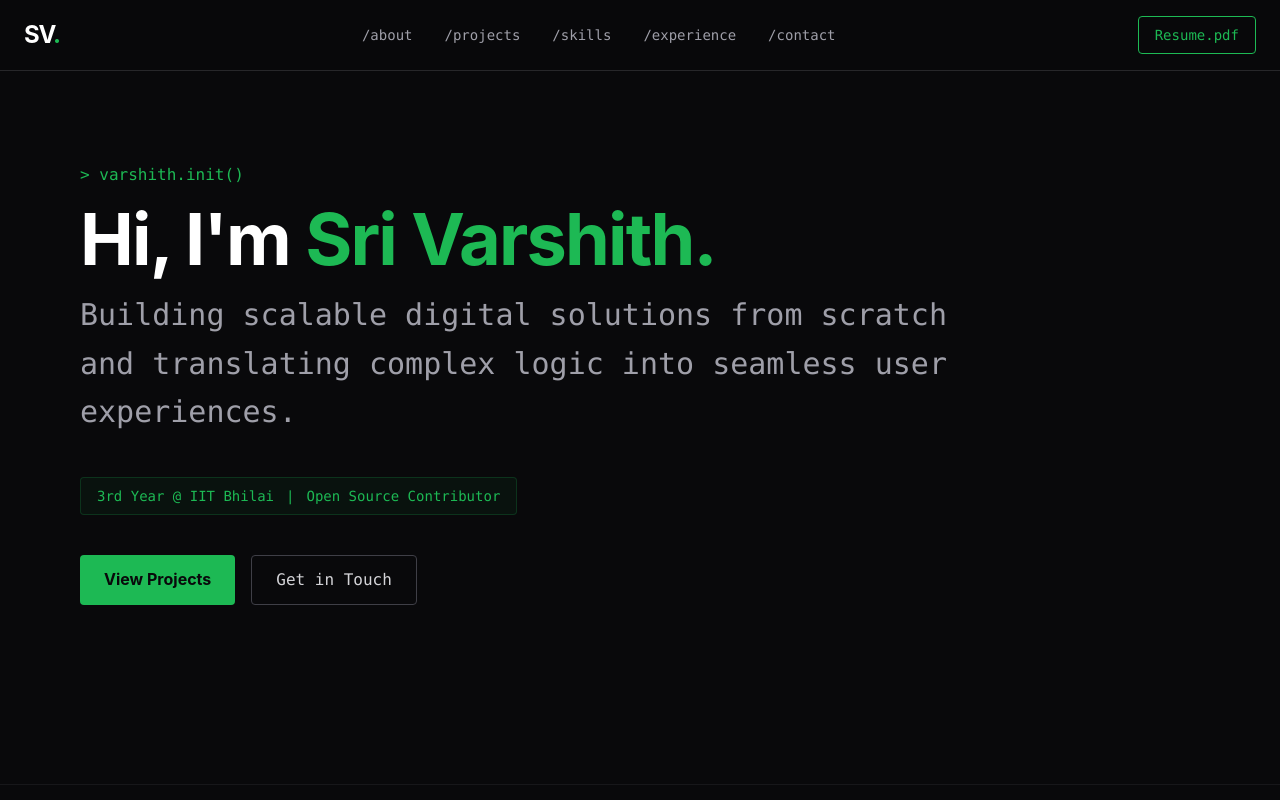
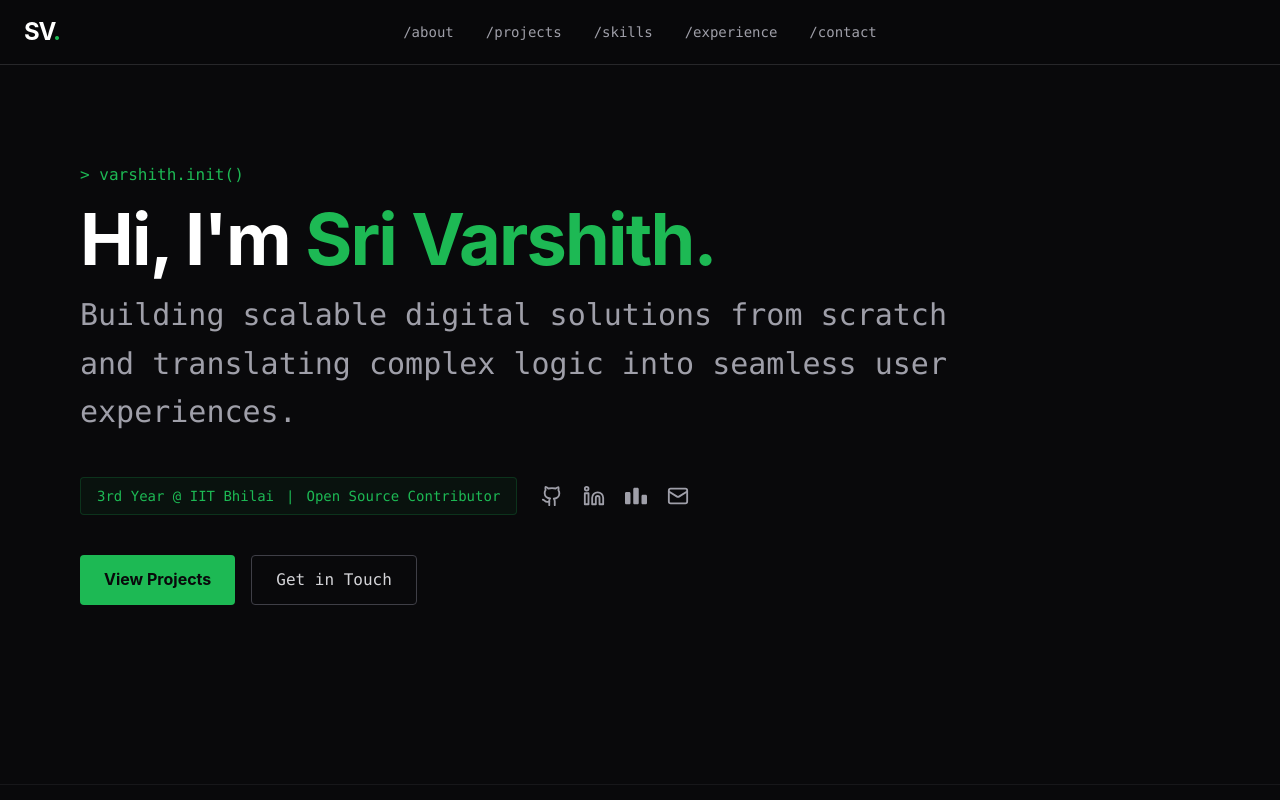
Before and after one commit to Sri-Varshith/portfolio, a React app: page / in a window 1280 px wide. Shown: the top 800 px of the page. Built offline with nearby package versions, Linux system fonts and the light colour scheme; the HTML template or start-up script is replaced by a standard one.

Commit message:
added profile links

```diff
--- a/src/components/Contact.jsx
+++ b/src/components/Contact.jsx
@@ -82,7 +82,7 @@ function Contact() {
                 : "bg-brand-green/10 text-brand-green border-brand-green shadow-[0_0_15px_rgba(29,185,84,0.3)]"
             }`}
           >
-            {status === "idle" && "Submit Solution"}
+            {status === "idle" && "Submit"}
             {status === "running" && `Running on test ${testCase}...`}
             {status === "accepted" && "Verdict: Accepted"}
           </button>
--- a/src/components/Hero.jsx
+++ b/src/components/Hero.jsx
@@ -12,11 +12,42 @@ function Hero() {
       <h2 className="text-xl md:text-3xl font-mono text-zinc-400 mb-10 leading-relaxed max-w-4xl">
 Building scalable digital solutions from scratch and translating complex logic into seamless user experiences.
       </h2>
-      {/* Quick Stats bar */}
-      <div className="flex flex-wrap gap-3 font-mono text-sm text-brand-green mb-10 bg-brand-green/5 border border-brand-green/20 px-4 py-2 rounded w-fit">
-        <span>3rd Year @ IIT Bhilai</span>
-        <span className="hidden md:inline">|</span>
-        <span>Open Source Contributor</span>
+      <div className="flex flex-col md:flex-row items-start md:items-center gap-6 mb-10">
+
+        {/* Your Quick Stats Bar */}
+        <div className="flex flex-wrap gap-3 font-mono text-sm text-brand-green bg-brand-green/5 border border-brand-green/20 px-4 py-2 rounded w-fit">
+          <span>3rd Year @ IIT Bhilai</span>
+          <span className="hidden md:inline">|</span>
+          <span>Open Source Contributor</span>
+        </div>
+
+
+{/* Social Profile Icons */}
+        <div className="flex items-center gap-5">
+          {/* GitHub Icon */}
+          <a href="https://github.com/Sri-Varshith" target="_blank" rel="noreferrer" className="text-zinc-400 hover:text-brand-green transition-colors" title="GitHub">
+            <svg xmlns="http://www.w3.org/2000/svg" width="22" height="22" viewBox="0 0 24 24" fill="none" stroke="currentColor" strokeWidth="2" strokeLinecap="round" strokeLinejoin="round"><path d="M15 22v-4a4.8 4.8 0 0 0-1-3.2c3 0 6-2 6-5.5.08-1.25-.27-2.48-1-3.5.28-1.15.28-2.35 0-3.5 0 0-1 0-3 1.5-2.64-.5-5.36-.5-8 0C6 2 5 2 5 2c-.3 1.15-.3 2.35 0 3.5A5.403 5.403 0 0 0 4 9c0 3.5 3 5.5 6 5.5-.39.49-.68 1.05-.85 1.65-.17.6-.22 1.23-.15 1.85v4"/><path d="M9 18c-4.51 2-5-2-7-2"/></svg>
+          </a>
+
+          {/* LinkedIn Icon */}
+          <a href="https://www.linkedin.com/in/sri-varshith-nimmagadda-159097330/" target="_blank" rel="noreferrer" className="text-zinc-400 hover:text-brand-green transition-colors" title="LinkedIn">
+            <svg xmlns="http://www.w3.org/2000/svg" width="22" height="22" viewBox="0 0 24 24" fill="none" stroke="currentColor" strokeWidth="2" strokeLinecap="round" strokeLinejoin="round"><path d="M16 8a6 6 0 0 1 6 6v7h-4v-7a2 2 0 0 0-2-2 2 2 0 0 0-2 2v7h-4v-7a6 6 0 0 1 6-6z"/><rect width="4" height="12" x="2" y="9"/><circle cx="4" cy="4" r="2"/></svg>
+          </a>
+
+          {/* Codeforces Icon (Official Shape) */}
+          <a href="https://codeforces.com/profile/srivarshith" target="_blank" rel="noreferrer" className="text-zinc-400 hover:text-brand-green transition-colors" title="Codeforces">
+             <svg xmlns="http://www.w3.org/2000/svg" width="22" height="22" viewBox="0 0 24 24" fill="currentColor">
+               <path d="M4.5 7.5C5.328 7.5 6 8.172 6 9v10.5c0 .828-.672 1.5-1.5 1.5h-3C.672 21 0 20.328 0 19.5V9c0-.828.672-1.5 1.5-1.5h3zm9-4.5c.828 0 1.5.672 1.5 1.5v15c0 .828-.672 1.5-1.5 1.5h-3c-.828 0-1.5-.672-1.5-1.5v-15c0-.828.672-1.5 1.5-1.5h3zm9 7.5c.828 0 1.5.672 1.5 1.5v7.5c0 .828-.672 1.5-1.5 1.5h-3c-.828 0-1.5-.672-1.5-1.5v-7.5c0-.828.672-1.5 1.5-1.5h3z"/>
+             </svg>
+          </a>
+
+          {/* Email Icon */}
+          <a href="mailto:srivarshith101@gmail.com" className="text-zinc-400 hover:text-brand-green transition-colors" title="Email">
+            <svg xmlns="http://www.w3.org/2000/svg" width="22" height="22" viewBox="0 0 24 24" fill="none" stroke="currentColor" strokeWidth="2" strokeLinecap="round" strokeLinejoin="round"><rect width="20" height="16" x="2" y="4" rx="2"/><path d="m22 7-8.97 5.7a1.94 1.94 0 0 1-2.06 0L2 7"/></svg>
+          </a>
+        </div>
+
+
       </div>
 
       <div className="flex flex-wrap gap-4">
--- a/src/components/Navbar.jsx
+++ b/src/components/Navbar.jsx
@@ -1,12 +1,17 @@
 function Navbar() {
   return (
-    <nav className="w-full px-6 py-4 flex justify-between items-center bg-dark-bg/80 backdrop-blur-md fixed top-0 z-40 border-b border-zinc-800">
+    <nav className="w-full px-6 py-4 flex justify-between items-center bg-dark-bg/90 backdrop-blur-md fixed top-0 z-40 border-b border-zinc-800">
+
+      {/* Logo stays on the left */}
       <div className="font-bold text-2xl tracking-tighter cursor-pointer">
-        <span className="text-white">SV</span>
-        <span className="text-brand-green">.</span>
+        <a href="#about">
+          <span className="text-white">SV</span>
+          <span className="text-brand-green">.</span>
+        </a>
       </div>
 
-<ul className="hidden md:flex gap-8 font-mono text-sm text-zinc-400">
+      {/* Absolute positioning forces the links to the dead center of the Navbar */}
+      <ul className="hidden md:flex gap-8 font-mono text-sm text-zinc-400 absolute left-1/2 top-1/2 -translate-x-1/2 -translate-y-1/2">
         <li>
           <a href="#about" className="hover:text-brand-green transition-colors">/about</a>
         </li>
@@ -24,9 +29,6 @@ function Navbar() {
         </li>
       </ul>
 
-      <button className="hidden md:block px-4 py-2 border border-brand-green text-brand-green font-mono text-sm rounded hover:bg-brand-green/10 transition-colors">
-        Resume.pdf
-      </button>
     </nav>
   );
 }
```
